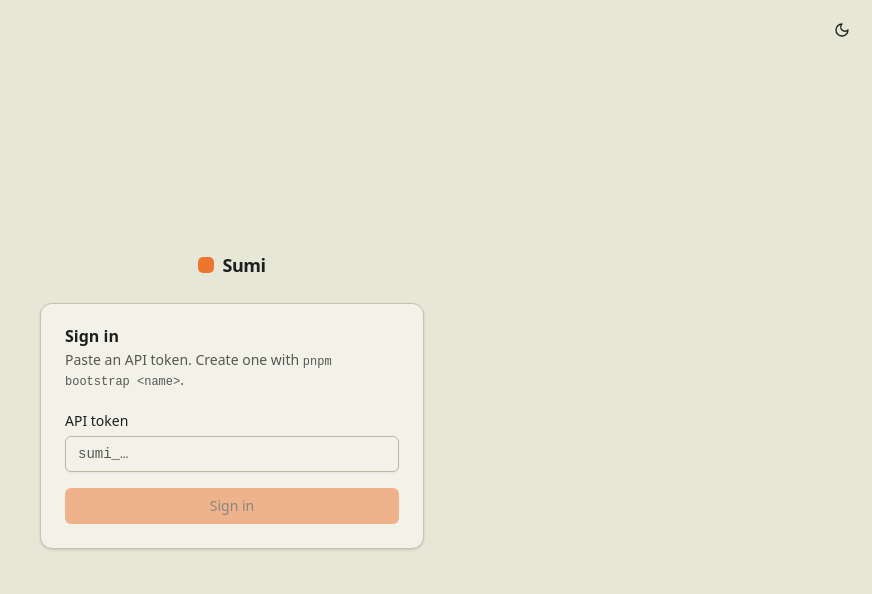
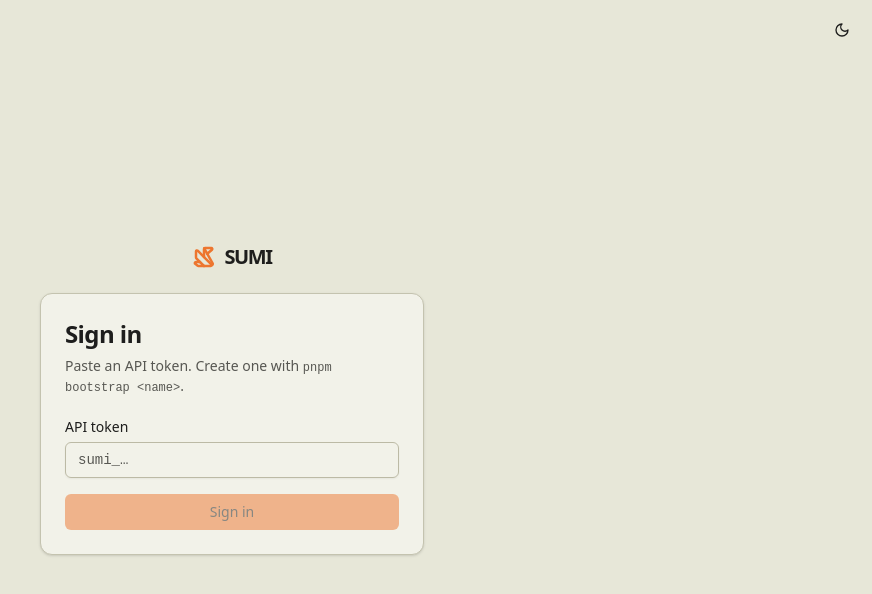
Before and after one commit to SimonRosengren/Sumi, a Vue app in the folder packages/web/: page / in a window 1280 px wide. Shown: the top 594 px of the page, without its empty margins (408-1280 px from the left). Built offline with nearby package versions, Linux system fonts and the light colour scheme.

Commit message:
Bolder headings and origami wordmark

```diff
--- a/packages/web/src/components/AppWordmark.vue
+++ b/packages/web/src/components/AppWordmark.vue
@@ -1,6 +1,11 @@
+<script setup lang="ts">
+import { Origami } from "@lucide/vue";
+</script>
+
 <template>
-  <span class="inline-flex items-center gap-2 text-lg font-semibold tracking-tight">
-    <span class="bg-primary inline-block size-4 rounded-[5px]" aria-hidden="true" />
+  <!-- Temporary logo: origami icon + SUMI. 8px gap, -7% letter spacing, Geist Black. -->
+  <span class="inline-flex items-center gap-2 text-xl leading-none font-black tracking-[-0.07em] uppercase">
+    <Origami class="text-primary size-6" :stroke-width="2.5" aria-hidden="true" />
     Sumi
   </span>
 </template>
--- a/packages/web/src/components/BoardColumn.vue
+++ b/packages/web/src/components/BoardColumn.vue
@@ -11,8 +11,8 @@ defineProps<{ status: Status; tickets: Ticket[]; usersById: Map<string, User> }>
   <section class="flex w-72 shrink-0 flex-col gap-2 sm:w-auto sm:min-w-0 sm:flex-1" :data-status="status">
     <header class="flex items-center gap-2 px-1 py-1">
       <StatusIcon :status="status" />
-      <h2 class="text-sm font-medium">{{ STATUS_LABEL[status] }}</h2>
-      <span class="text-muted-foreground font-mono text-xs">{{ tickets.length }}</span>
+      <h2 class="text-sm font-extrabold tracking-tight">{{ STATUS_LABEL[status] }}</h2>
+      <span class="text-muted-foreground font-mono text-xs font-bold">{{ tickets.length }}</span>
     </header>
     <div class="bg-muted/60 flex min-h-24 flex-1 flex-col gap-2 rounded-xl p-2">
       <TicketCard
--- a/packages/web/src/components/TicketCard.vue
+++ b/packages/web/src/components/TicketCard.vue
@@ -21,7 +21,7 @@ const PRIORITY_CLASS = {
       <span class="text-muted-foreground font-mono text-xs">{{ ticket.key }}</span>
       <UserAvatar v-if="assignee" :user="assignee" />
     </div>
-    <h3 class="mt-1.5 text-sm leading-snug font-medium text-pretty">{{ ticket.title }}</h3>
+    <h3 class="mt-1.5 text-sm leading-snug font-bold text-pretty">{{ ticket.title }}</h3>
     <div
       v-if="ticket.priority || ticket.links.pr || ticket.links.branch"
       class="text-muted-foreground mt-2.5 flex flex-wrap items-center gap-x-3 gap-y-1.5 text-xs"
@@ -29,7 +29,7 @@ const PRIORITY_CLASS = {
       <span
         v-if="ticket.priority"
         :class="PRIORITY_CLASS[ticket.priority]"
-        class="rounded-sm px-1.5 py-0.5 font-medium capitalize"
+        class="rounded-sm px-1.5 py-0.5 font-semibold capitalize"
       >
         {{ ticket.priority }}
       </span>
--- a/packages/web/src/views/BoardView.vue
+++ b/packages/web/src/views/BoardView.vue
@@ -73,7 +73,7 @@ onUnmounted(() => stopWatching());
         </div>
 
         <div v-else-if="board.projects.value.length === 0 && !board.error.value" class="mx-auto mt-24 max-w-sm text-center">
-          <h2 class="text-lg font-medium">No projects yet</h2>
+          <h2 class="text-2xl font-black tracking-tight">No projects yet</h2>
           <p class="text-muted-foreground mt-1 text-sm">
             Create one with <code class="font-mono text-xs">pnpm exec sumi project create SUMI "Sumi"</code>.
           </p>
--- a/packages/web/src/views/LoginView.vue
+++ b/packages/web/src/views/LoginView.vue
@@ -38,7 +38,7 @@ async function submit() {
       <div class="flex justify-center"><AppWordmark /></div>
       <Card>
         <CardHeader>
-          <CardTitle>Sign in</CardTitle>
+          <CardTitle class="text-2xl font-black tracking-tight">Sign in</CardTitle>
           <CardDescription>
             Paste an API token. Create one with <code class="font-mono text-xs">pnpm bootstrap &lt;name&gt;</code>.
           </CardDescription>
```
Also changed, not shown: 1 other file (tests, documents, lock files or other folders).
